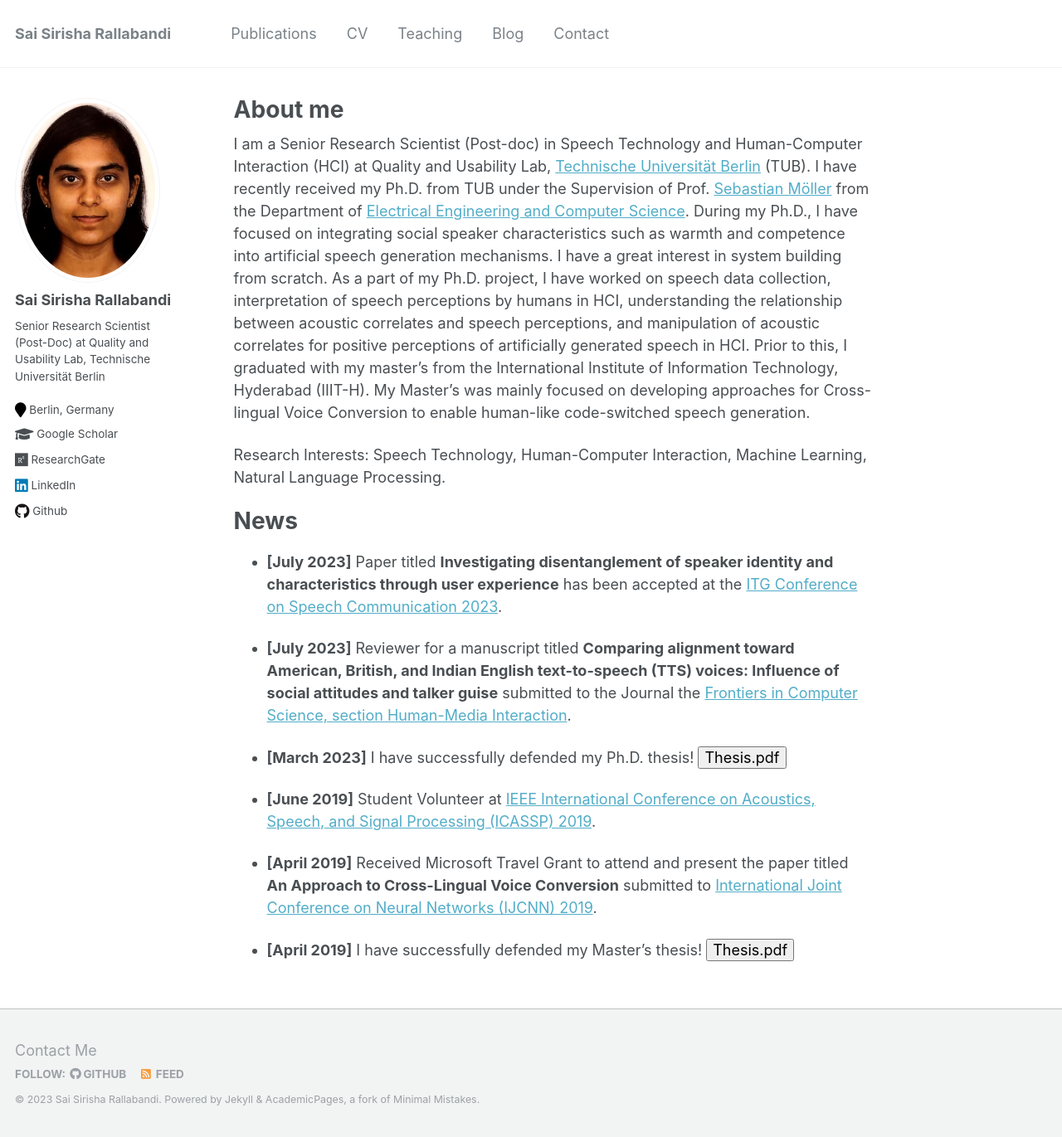
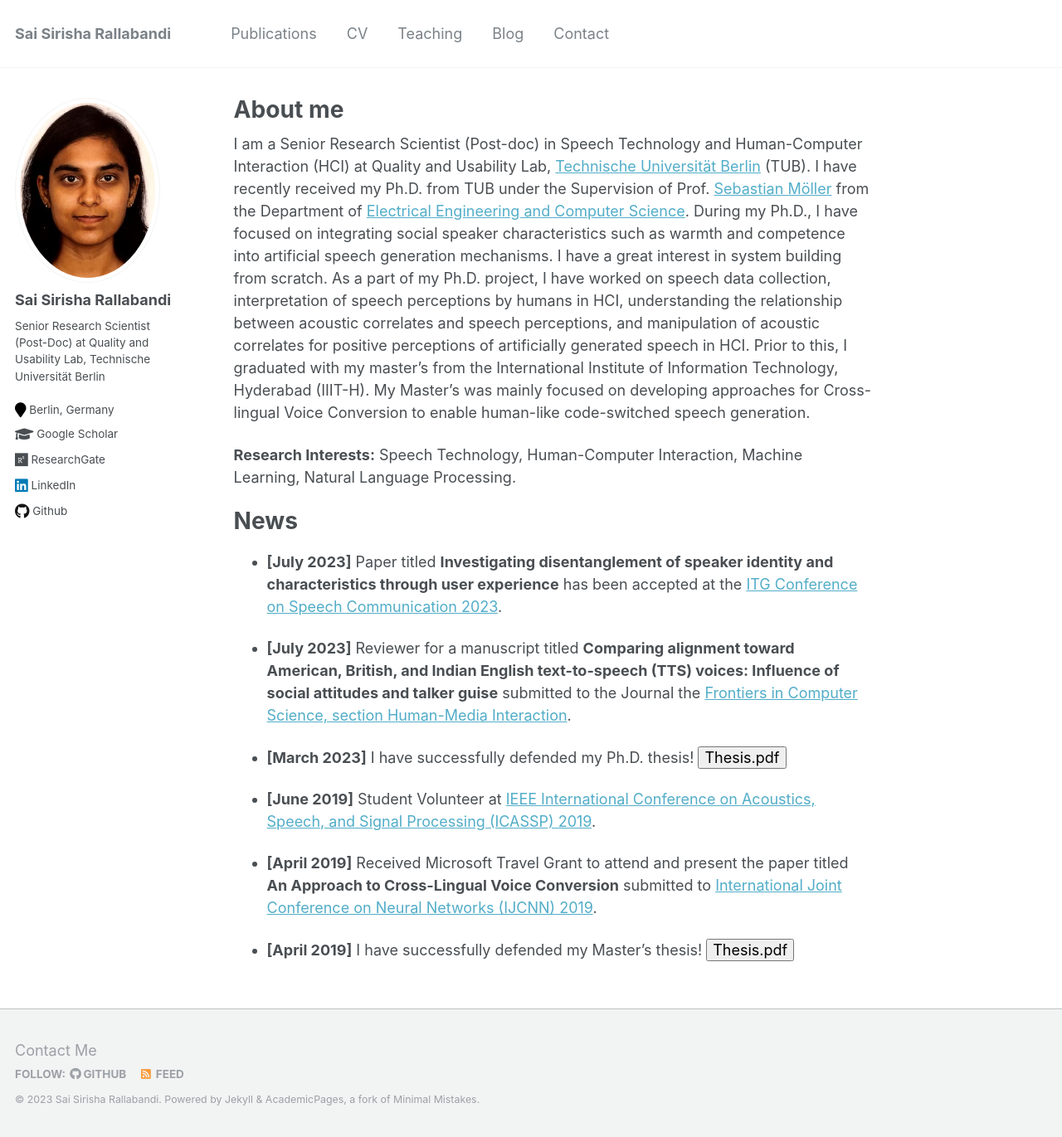
Before and after one commit to SaiSirishaR/saisirishar.github.io, a Jekyll site: the page built from _pages/about.md, in a window 1280 px wide and 1371 px high. Shown: the whole window at 83% size. Built offline with Jekyll 4.4.1, drawn with Linux system fonts in a browser that asks for light colours.

```diff
--- a/_pages/about.md
+++ b/_pages/about.md
@@ -12,7 +12,7 @@ redirect_from:
 I am a Senior Research Scientist (Post-doc) in Speech Technology and Human-Computer Interaction (HCI) at Quality and Usability Lab, [Technische Universität Berlin](https://www.tu-berlin.de/) (TUB). I have recently received my Ph.D. from TUB under the Supervision of Prof. [Sebastian Möller](https://www.qu.tu-berlin.de/menue/team/professur/) from the Department of [Electrical Engineering and Computer Science](https://www.eecs.tu-berlin.de/menue/fakultaet_iv/parameter/en). During my Ph.D., I have focused on integrating social speaker characteristics such as warmth and competence into artificial speech generation mechanisms. I have a great interest in system building from scratch. As a part of my Ph.D. project, I have worked on speech data collection, interpretation of speech perceptions by humans in HCI, understanding the relationship between acoustic correlates and speech perceptions, and manipulation of acoustic correlates for positive perceptions of artificially generated speech in HCI. Prior to this, I graduated with my master's from the International Institute of Information Technology, Hyderabad (IIIT-H). My Master's was mainly focused on developing approaches for Cross-lingual Voice Conversion to enable human-like code-switched speech generation.
 
 
-Research Interests: Speech Technology, Human-Computer Interaction, Machine Learning, Natural Language Processing. <br/>
+**Research Interests:** Speech Technology, Human-Computer Interaction, Machine Learning, Natural Language Processing. <br/>
 
 
 
```
